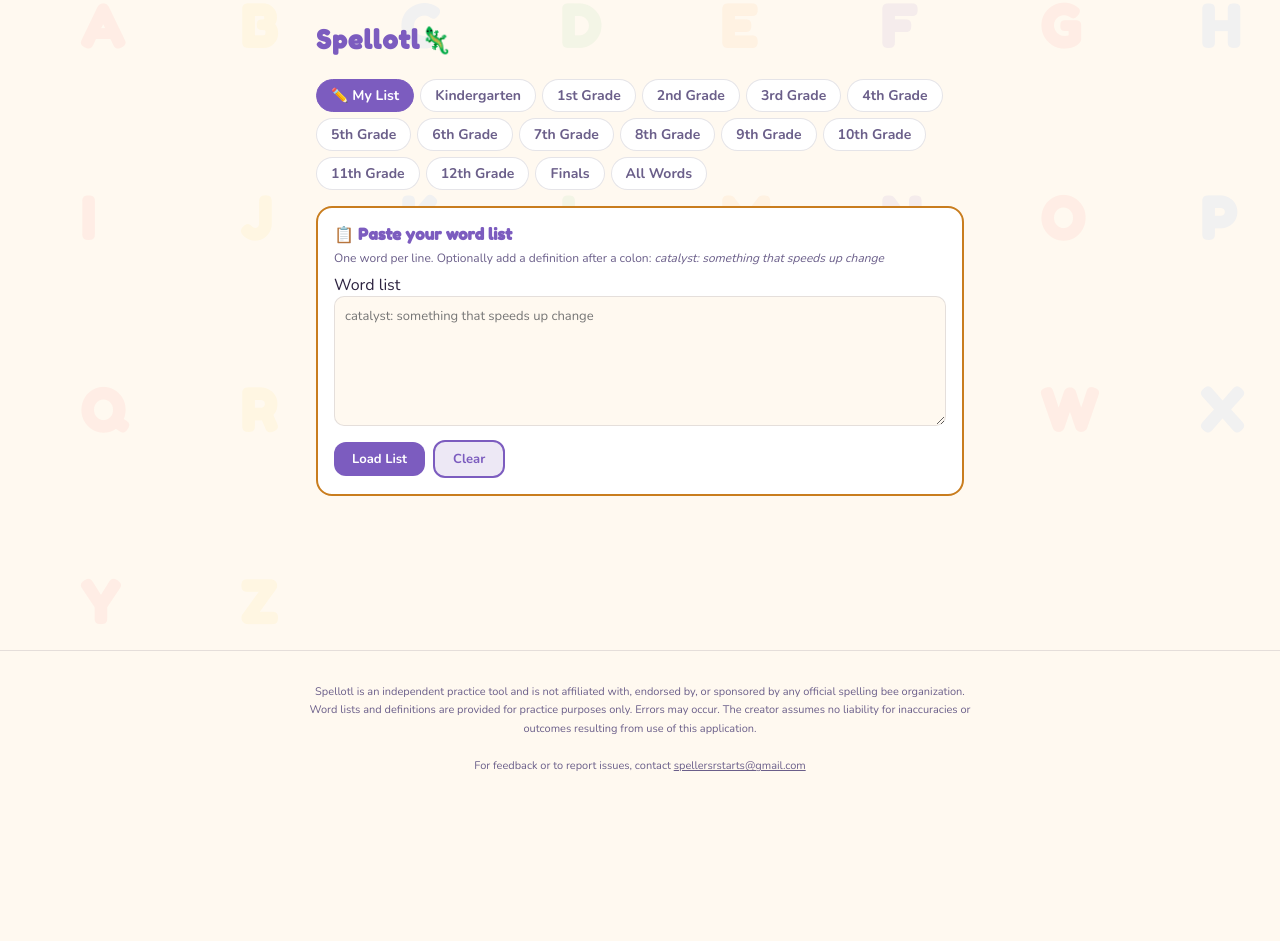
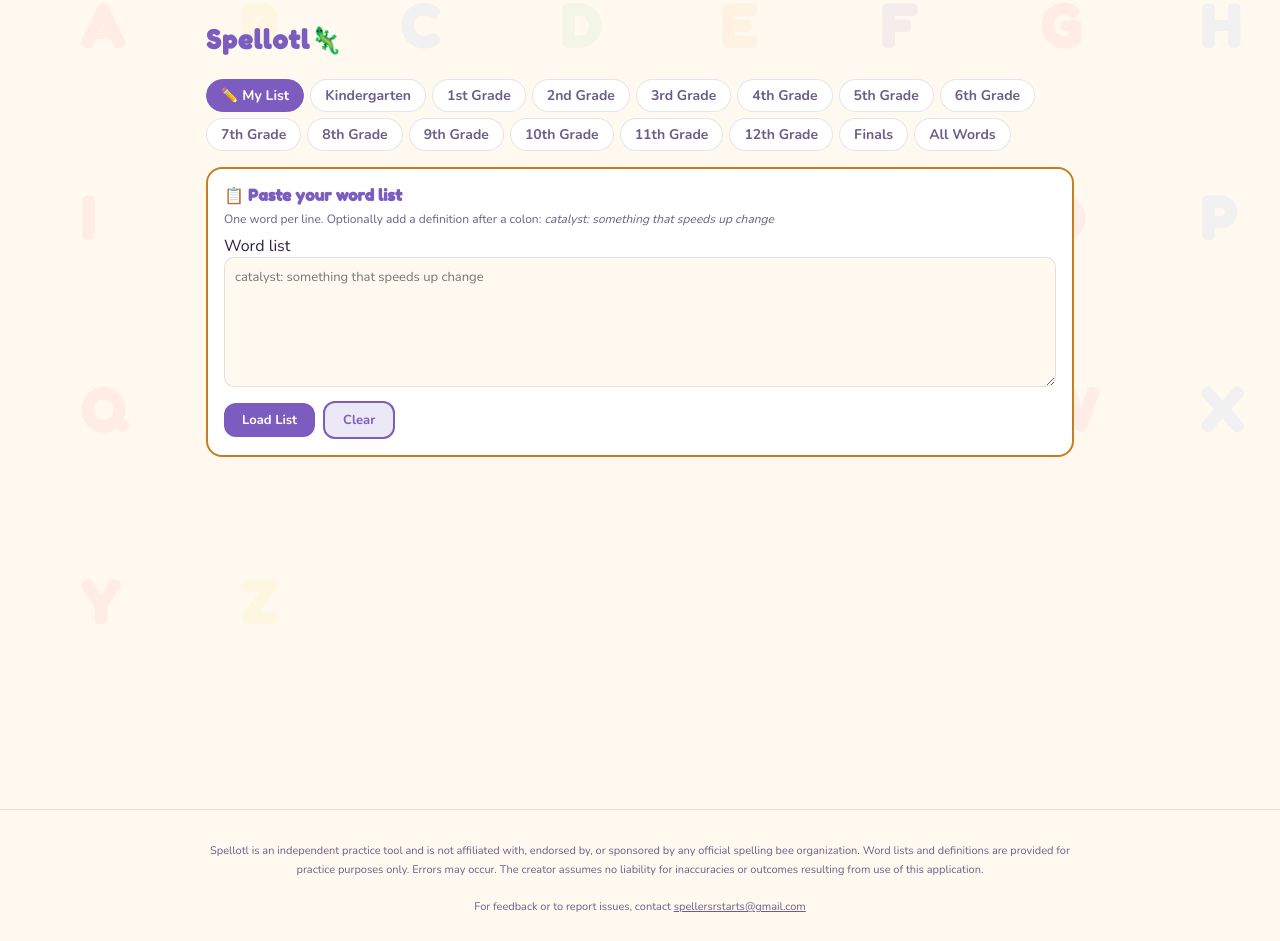
Before and after one commit to melbelachew/spellotl, a React (Create React App) app: page / in a window 1280 px wide. Before the commit the page ends 800 px from the top, so only its background shows below. Built offline with nearby package versions, Linux system fonts and the light colour scheme.

Commit message:
updated styles

```diff
--- a/src/App.tsx
+++ b/src/App.tsx
@@ -72,8 +72,8 @@
     <>
       <a href="#main-content" className="skip-link">Skip to content</a>
       <GradeBackground grade={grade} />
-      <div style={{ minHeight: '100vh', display: 'flex', flexDirection: 'column', position: 'relative', zIndex: 1 }}>
-      <div className="app" role="main" style={{ flex: 1 }}>
+      <div style={{ position: 'relative', zIndex: 1 }}>
+      <div className="app" role="main">
         <div className="top-bar">
           <h1 className="logo">Spellotl🦎 </h1>
         </div>
@@ -141,12 +141,12 @@
       <footer style={{
         position: 'relative',
         zIndex: 1,
-        marginTop: 'auto',
+        marginTop: '20rem',
         padding: '2rem 1rem 1.5rem',
         borderTop: '1px solid var(--border)',
       }}>
         <p style={{
-          maxWidth: '680px',
+          maxWidth: '900px',
           margin: '0 auto',
           textAlign: 'center',
           fontSize: '11px',
--- a/src/styles/global.css
+++ b/src/styles/global.css
@@ -27,7 +27,7 @@
 h1, h2, h3 { font-family: var(--font-head); }
 
 .app {
-  max-width: 680px;
+  max-width: 900px;
   margin: 0 auto;
   padding: 1rem;
 }
```
